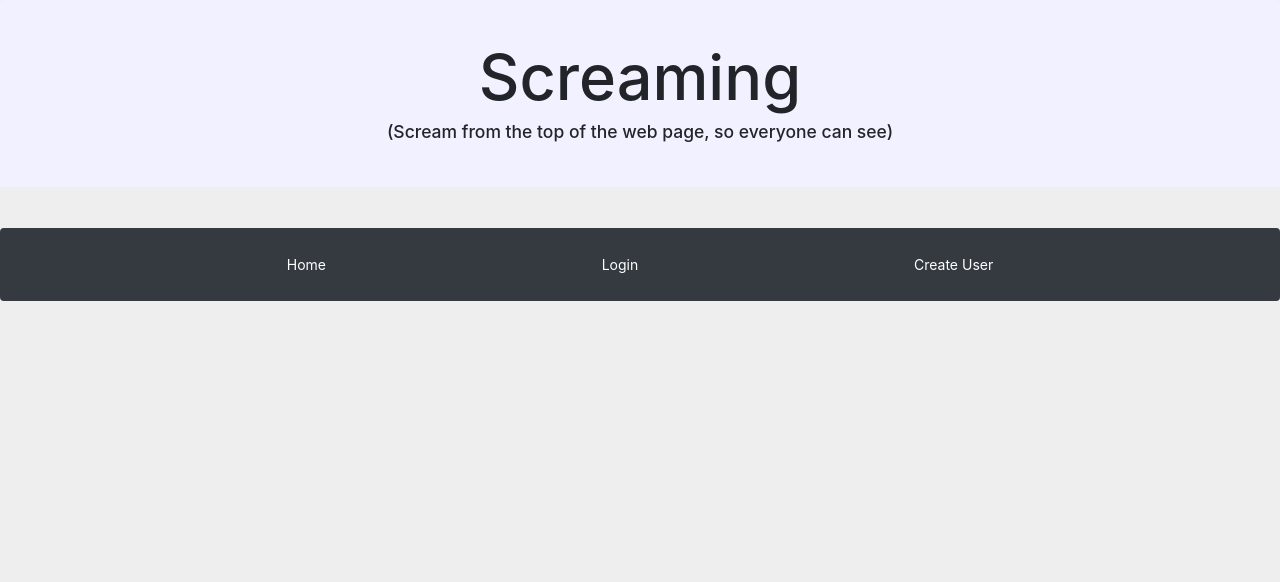
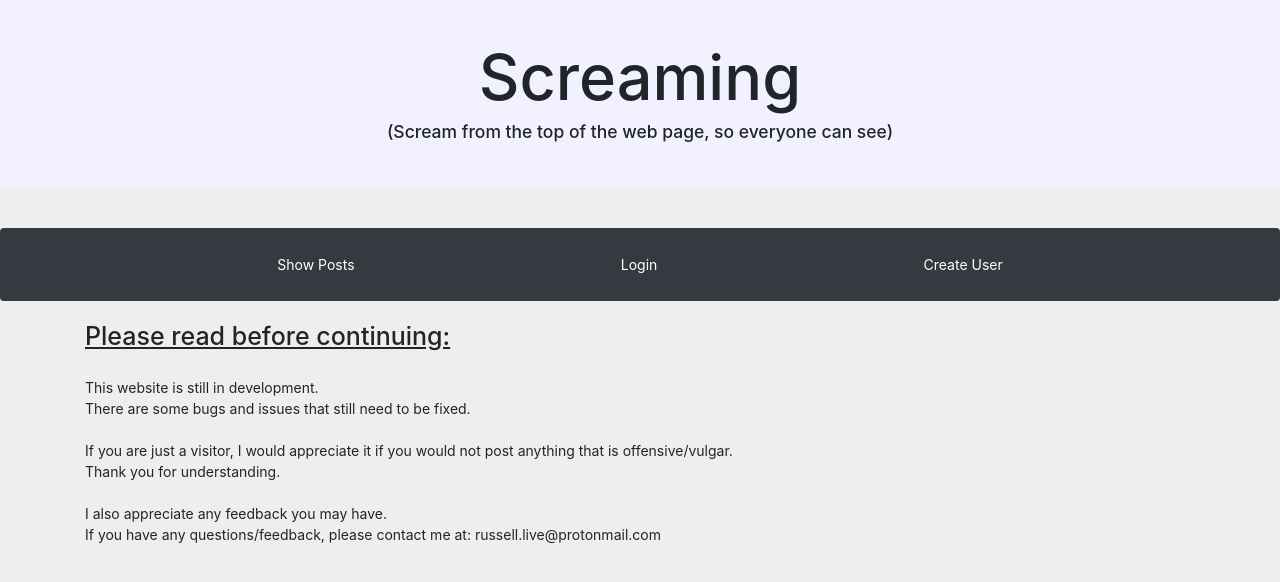
Before and after one commit to rlivermorejr/screamingv2, a Django app: page / in a window 1280 px wide. Shown: the top 582 px of the page. Run offline with Django 3.2, Linux system fonts and the light colour scheme; some libraries are stand-ins or nearby versions.

Commit message:
message on landing page and changed some links

```diff
--- a/conf/settings.py
+++ b/conf/settings.py
@@ -31,7 +31,7 @@ LOGOUT_URL = '/logout/'
 SECRET_KEY = env('SECRET_KEY')
 
 # SECURITY WARNING: don't run with debug turned on in production!
-DEBUG = False
+DEBUG = True
 
 ALLOWED_HOSTS = []
 ALLOWED_HOSTS = ['localhost', '127.0.0.1',
--- a/post_app/views.py
+++ b/post_app/views.py
@@ -129,7 +129,7 @@ def dislike_comment(request, post_id: int, comment_id: int):
 def delete_comment(request, comment_id: int):
     comment = CommentModel.objects.get(id=comment_id)
     cur_user = Account.objects.get(id=request.user.id)
-    if comment.comment_by == cur_user.username:
+    if comment.comment_by.username == cur_user.username:
         comment.delete()
         comment.save()
     else:
--- a/templates/index.html
+++ b/templates/index.html
@@ -36,7 +36,7 @@
       <p class="navbar-text"><a href='/home/' class="navbar-link">Home</a></p>
       {% endif %}
       {% if not request.user.is_authenticated %}
-      <p class="navbar-text"><a href='/' class="navbar-link">Home</a></p>
+      <p class="navbar-text"><a href='/home/' class="navbar-link">Show Posts</a></p>
       <p class="navbar-text"><a href="/login/" class="navbar-link">Login</a></p>
       {% endif %}
       <p class="navbar-text"><a href="/create_user/" class="navbar-link">Create User</a></p>
@@ -95,6 +95,37 @@
   {% endfor %}
   {% endif %}
 
+  <section class="dev-message">
+    <div class="container">
+      <div class="row">
+        <div class="col-md-12">
+          <div class="message-box">
+            <div>
+              <h1 style="text-decoration:underline">Please read before continuing:</h1>
+              <br>
+              <p>
+                This website is still in development.
+                <br>
+                There are some bugs and issues that still need to be fixed.
+                <br>
+                <br>
+                If you are just a visitor, I would appreciate it if you would not post anything that is
+                offensive/vulgar.
+                <br>
+                Thank you for understanding.
+                <br>
+                <br>
+                I also appreciate any feedback you may have.
+                <br>
+                If you have any questions/feedback, please contact me at:
+                russell.live@protonmail.com
+              </p>
+            </div>
+          </div>
+        </div>
+      </div>
+    </div>
+
     <section class="block">
       <!-- block content will contain every other page -->
       {% block content %}
--- a/templates/profile.html
+++ b/templates/profile.html
@@ -17,11 +17,13 @@
           </a>
           <p class="fw-bold h4 mt-2 text-capitalize">{{ account.username }}</p>
           <p class="text-muted text-center">BIO:<br>{{ account.bio }}</p>
-          <p class="text-muted text-center">I like {{ account.following.count }} people <br /> {{ account.followers.count }} people like me</p>
+          <p class="text-muted text-center">I like {{ account.following.count }} people <br /> {{
+            account.followers.count }} people like me</p>
           {% if request.user.is_authenticated %}
           {% if request.user.id is account.id %}
           <p class="text-muted"><a href="/profile/{{ account.id }}/edit">Edit Profile</a></p>
-          <p class="text-muted"><a href="/profile/{{ account.id }}/editproimage">Change Profile Image</a>(Profile images do not work atm)</p>
+          <p class="text-muted"><a href="/profile/{{ account.id }}/editproimage">Change Profile Image</a>(Profile images
+            do not work due to the heroku DB)</p>
           {% endif %}
           {% endif %}
           {% if request.user.is_authenticated and request.user.username != account.username %}
```
Lines whose indentation alone changed are shown as unchanged.
